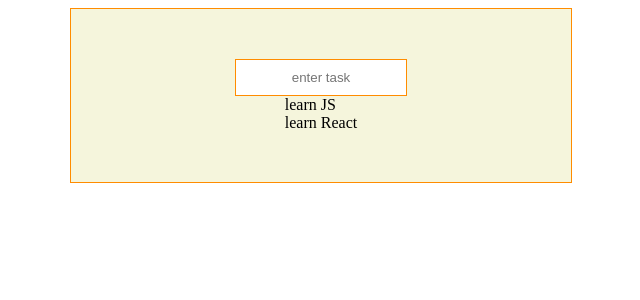
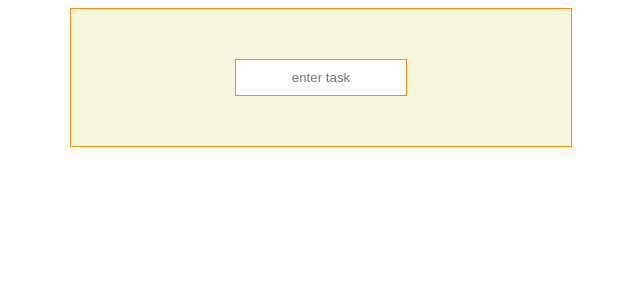
Before and after one commit to Yojuks/my-todolist, a React (Create React App) app: page / in a window 1280 px wide. Shown: the top 300 px of the page, without its empty margins (319-959 px from the left). Built offline with nearby package versions, Linux system fonts and the light colour scheme.

Commit message:
I don't transfer to Task PROPS

```diff
--- a/src/Component/CreateTasks/CreateTasks.js
+++ b/src/Component/CreateTasks/CreateTasks.js
@@ -1,4 +1,5 @@
 import React, { Component } from 'react';
+import Task from './Task'
 
 // let tasks = [{// id: new Date(),
 //         title: 'title',
@@ -12,27 +13,31 @@ class CreateTasks extends Component {
             tasks: [
                 {
                     title: 'learn JS',
-                    // isDone: isDone
+                    // isDone: isDone,
+                    id: new Date()
                 },
                 {
                     title: 'learn React',
-                    // isDone: isDone
+                    // isDone: isDone,
+                    id: new Date()
                 },
             ]
         }
+    }
+
+    createTask(e) {
+        this.setState({
+            tasks: [...this.state.tasks, e.currentTarget.value]
+        })
     }
 
     render () {
         return (
         <div className='wrapper'>
             <input type="text" placeholder='enter task'/>
-            <div className='tasks'>
+            <div className='tasks' key={this.state.tasks.id}>
                 {this.state.tasks.map((item) => {
-                    return <div>
-                                {item.title}
-                            </div>
-
-
+                    return <Task task={this.state.tasks} key={this.state.tasks.id}/>
                 })}
             </div>
         </div>
--- a/src/Component/CreateTasks/Task.js
+++ b/src/Component/CreateTasks/Task.js
@@ -1,10 +1,18 @@
 import React, {Component} from 'react';
 
 class Task extends Component {
-    constructor() {
+    // constructor(props) {
+    //     super(props)
 
+    // }
+
+    render () {
+        return (
+                <div>
+                    <div>{this.props.task.title}</div>
+                </div>
+        )
     }
-
 }
 
 export default Task;
```
